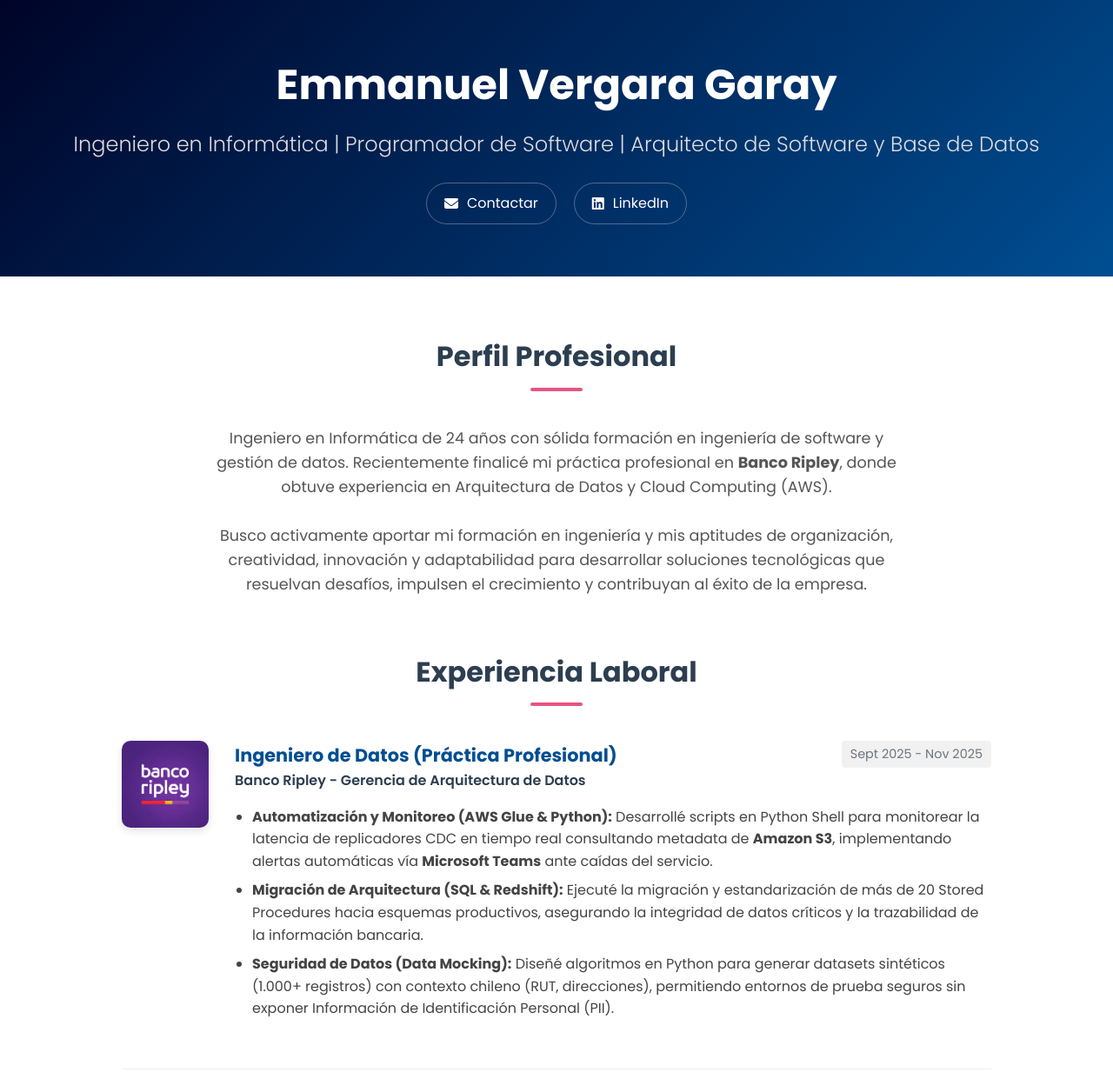
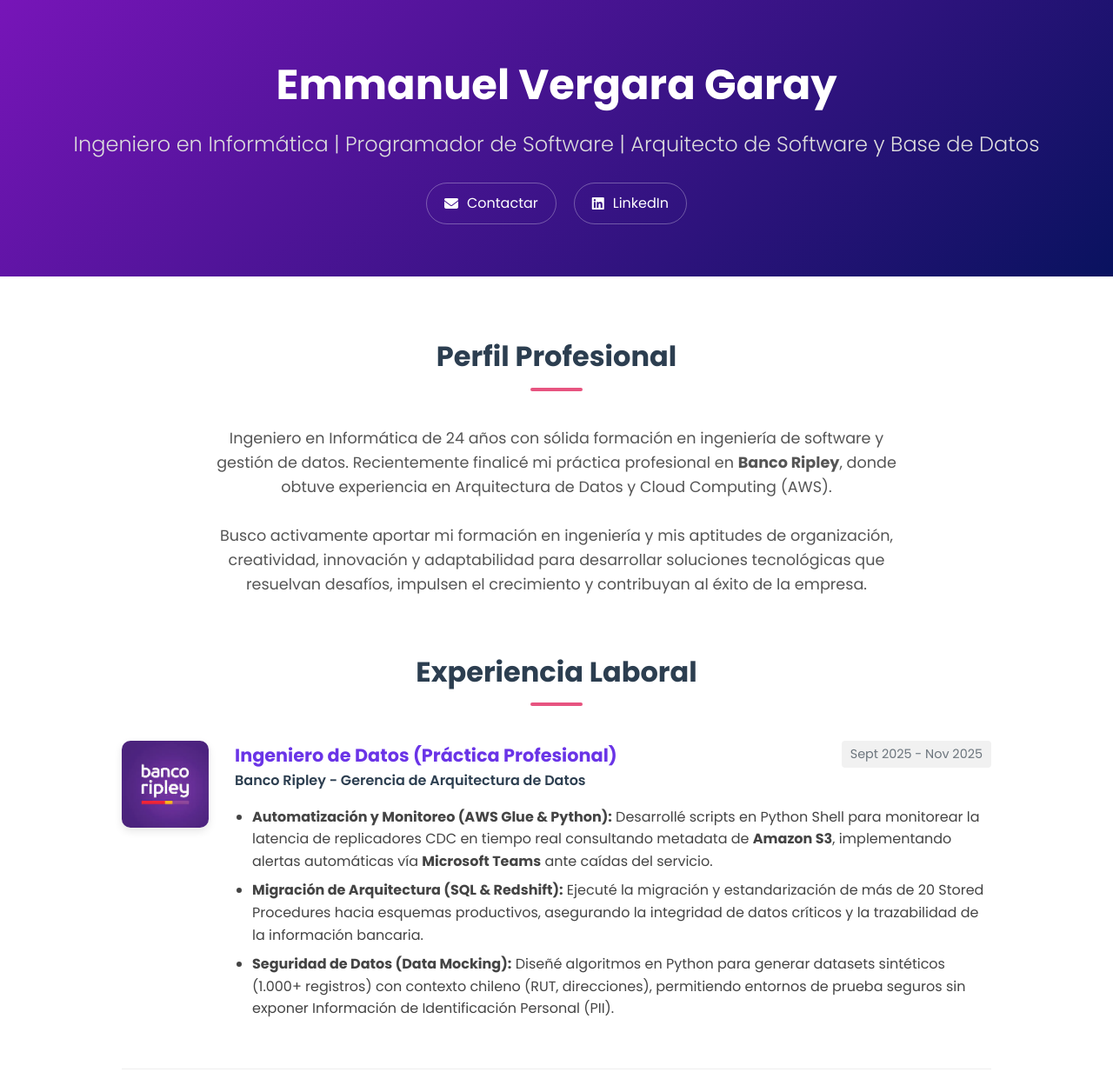
Before and after one commit to EmmanuelVergaraDev/mi-cv, a plain HTML site: page index.html in a window 1280 px wide. Shown: the top 1233 px of the page at 87% size. Drawn offline with Linux system fonts and the light colour scheme.

Commit message:
starting

```diff
--- a/index.html
+++ b/index.html
@@ -9,7 +9,7 @@
 
     <style>
         :root {
-            --primary: #004e92; /* Azul corporativo */
+            --primary: #6a34e7; /* Azul corporativo */
             --secondary: #e75480; /* Acento */
             --dark: #2c3e50;
             --light: #f8f9fa;
@@ -27,7 +27,7 @@
 
         /* --- HERO SECTION --- */
         header {
-            background: linear-gradient(135deg, #000428, #004e92);
+            background: linear-gradient(135deg, #7715b8, #09125f);
             color: white;
             padding: 60px 20px;
             text-align: center;
```
